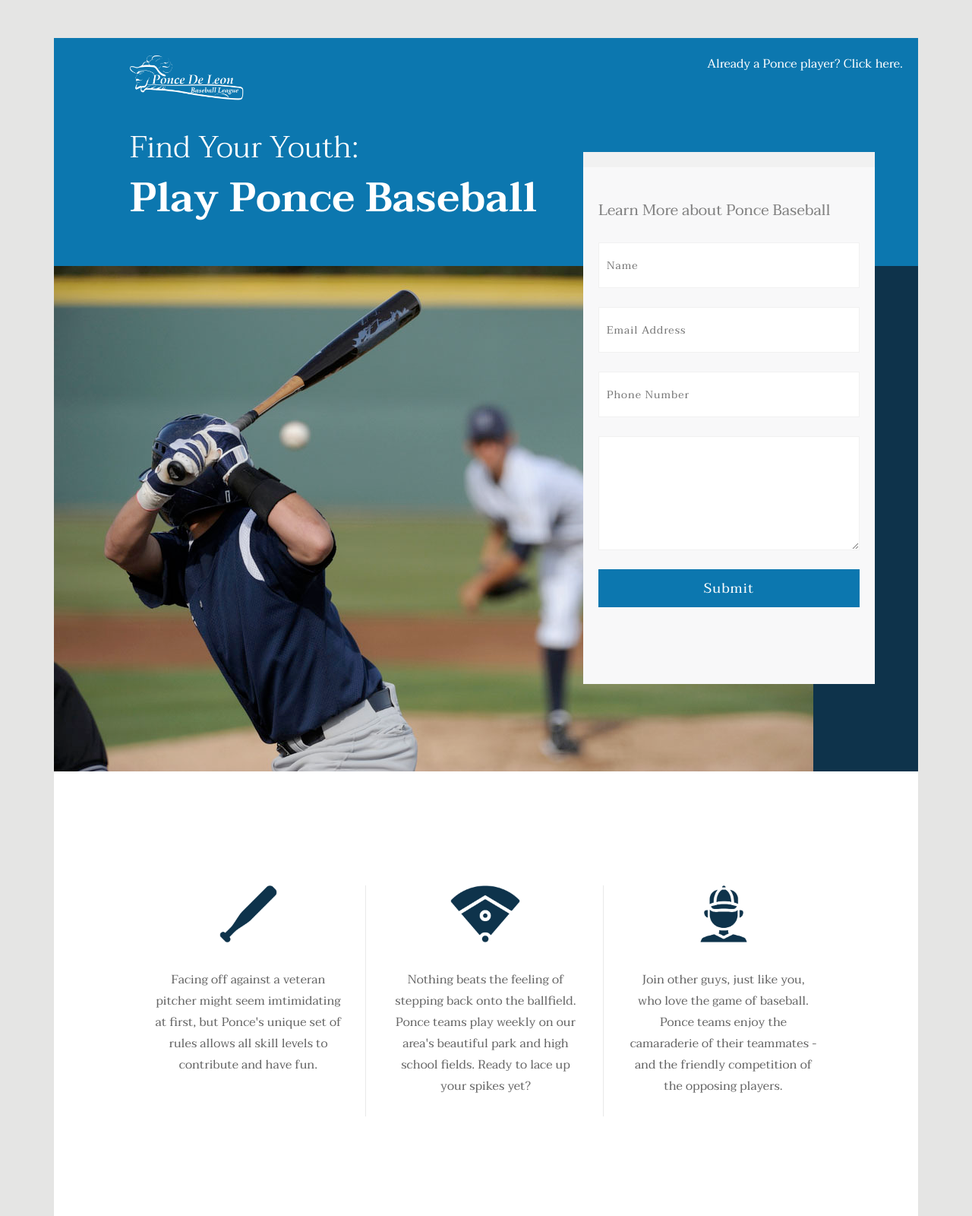
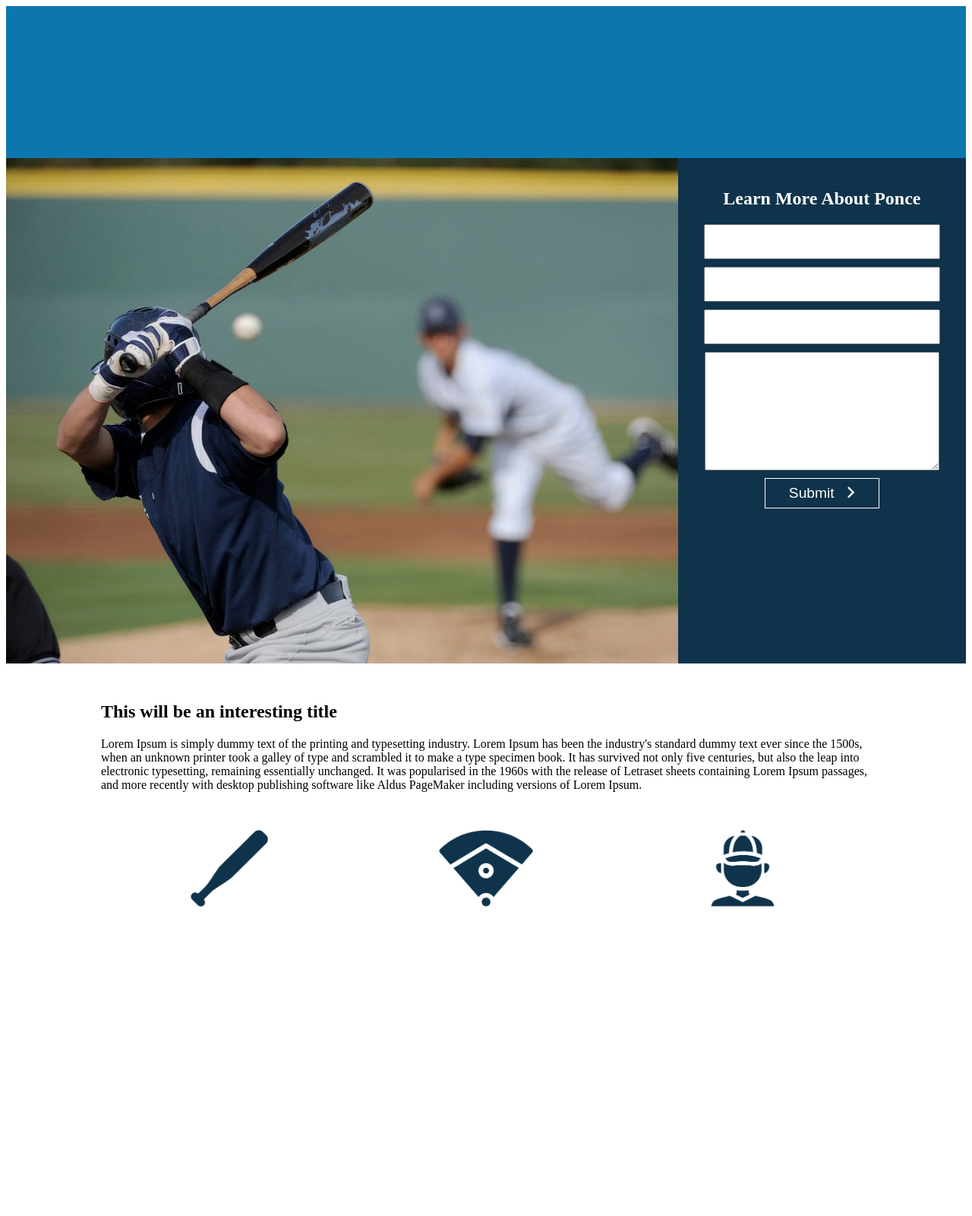
Before and after one commit to bpjamieson/bpjamieson.github.io, a plain HTML site: page ponce_lp/index.html in a window 1280 px wide. Shown: the top 1600 px of the page at 76% size. After the commit the page ends 1247 px from the top, so only its background shows below. Drawn offline with Linux system fonts and the light colour scheme.

Commit message:
version 11

```diff
--- a/ponce_lp/css/style.css
+++ b/ponce_lp/css/style.css
@@ -1,301 +1,183 @@
-* {
-  box-sizing: border-box;
-  /*font-family: 'Open Sans', sans-serif;*/
-  font-family: 'Taviraj', serif;
+html {
+  font-size: 16px;
+  margin: 0;
+  padding: 0;
   -webkit-font-smoothing: antialiased;
 }
 
-p {
-  color: #666;
+
+.main-heading,
+.main-content,
+.main-icons,
+.main-quote {
+  margin: 50px 125px;
 }
 
-#wrapper {
-  display: block;
-  margin: 50px auto 0 auto;
-  width: 90%;
-  height: auto;
-  background: #fff;
+/*#wrapper {
+  margin: 20px auto 0 auto;
+  padding: 0 150px;
+}*/
+
+header {
+  background-color: #0c77af;
+  height: 200px;
 }
 
-
-body {
-  background: #e5e5e4;
+.main {
+display: grid;
+grid-template-columns: 70% 30%;
+/*background-image: url('../images/ponce_stage.jpg');
+background-repeat: no-repeat;
+background-position: left;
+background-size:auto;
+height: 665px;*/
 }
 
-/*******HEADER*******/
-
-.current-players {
-  float: right;
-  padding: 20px 20px;
+.hitter {
+  background-image: url('../images/ponce_stage.jpg');
+  background-position: left;
+  background-repeat: no-repeat;
+  background-size: cover;
+  height: 665px;
+  grid-column: 1;
 }
 
-.current-players a {
+/******MAIN FORM******/
+.main-form {
+  grid-column: 2;
+  background-color: #0e334b;
+}
+
+.main-form form {
+}
+
+.main-form h1 {
   color: #fff;
-  text-decoration: none;
+  text-align: center;
+  padding-top:20px;
+}
+
+.main-form input {
+  display: block;
+  margin: 0 auto;
+  width: 80%;
+  height: 40px;
+  margin-top: 10px;
+  margin-bottom: 10px;
+}
+
+.main-form textarea {
+  display: block;
+  margin: 0 auto;
+  width: 80%;
+  height: 150px;
+  margin-top: 10px;
+  margin-bottom: 10px;
+}
+
+.main-form button {
+  display: block;
+  margin: 0 auto;
+  width: 40%;
+  height: 40px;
+  margin-top: 10px;
+  margin-bottom: 10px;
+  color: #fff;
+  font-size: 1.2rem;
+  background-color: transparent;
+  border: 1px solid #fff;
   transition: all 350ms ease-in-out;
 }
 
-.current-players a:hover {
-  color: rgba(255,255,255, 0.7);
+.main-form i {
+  padding-left:10px;
 }
 
-.section-header {
-  background-color: #0c77af;
-  color:#fff;
-  height: 300px;
+.main-form button:hover {
+  color:#0e334b;
+  background-color: #fff;
+  border: none;
 }
 
-.header-text p {
-  color:#fff;
+/******MOBILE FORM******/
+
+.mobile-form {
+  display: none;
 }
 
-.section-header img {
-  width: 150px;
-  margin-top: 20px;
-  margin-left: 100px;
+.mobile-form h1 {
+  color: #666;
+  text-align: center;
+  padding-top:20px;
 }
 
-.section-header p {
-  position: absolute;
-  top: 120px;
-  margin-left: 100px;
-  font-size: 40px;
-  font-weight: 300;
+.mobile-form input {
+  display: block;
+  margin: 0 auto;
+  width: 80%;
+  height: 40px;
+  margin-top: 10px;
+  margin-bottom: 10px;
 }
 
-.section-header h1 {
-  position: absolute;
-  top: 150px;
-  margin-left: 100px;
-  font-size: 65px;
-  font-weight: 600;
+.mobile-form textarea {
+  display: block;
+  margin: 0 auto;
+  width: 80%;
+  height: 150px;
+  margin-top: 10px;
+  margin-bottom: 10px;
 }
 
+.mobile-form button {
+  display: block;
+  margin: 0 auto;
+  width: 40%;
+  height: 40px;
+  margin-top: 10px;
+  margin-bottom: 10px;
+  color: #0e334b;
+  font-size: 1.2rem;
+  background-color: transparent;
+  border: 1px solid #0e334b;;
+  transition: all 350ms ease-in-out;
+}
 
-/*******STAGE IMAGE*******/
+.mobile-form i {
+  padding-left:10px;
+}
 
-
-
-.section-stage {
-  background-image: url('../images/ponce_stage.jpg');
-  background-repeat: no-repeat;
-  background-position: left;
+.mobile-form button:hover {
+  color:#fff;
   background-color: #0e334b;
-  height: 665px;
+  border: none;
 }
 
 
 
-/********FORM*********/
 
-form h3 {
-  color: grey;
-  font-weight: 400;
-  font-size: 20px;
+/*********** MAIN ICONS **********/
 
-}
-.desktop-form {
-  position: absolute;
-  right: 10%;
-  top:25%;
-  /*position: relative;
-  left: 800px;*/
-  border-top: 20px solid #f1f1f1;
-  padding: 20px;
-  height: 700px;
-  width: 30%;
-  background-color: #f8f8f9;
-}
-
-.mobile-form {
-  border-top: 20px solid #f1f1f1;
-  padding: 20px;
-  background-color: #f8f8f9;
-  display: none;
-}
-
-.mobile-form h3 {
+.main-icons {
+  display: grid;
+  grid-template-columns: repeat(3, 1fr);
   text-align: center;
 }
 
-input, button, textarea {
-  width:100%;
-  display: block;
-  margin: 25px auto;
-  letter-spacing: 1px;
-
+.main-icons img {
+  width: 40%;
 }
 
-input {
-  height: 60px;
-  font-size: 14px;
-  text-transform: capitalize;
-  padding-left: 10px;
-  border: 1px solid #f1f1f1;
-
+.bat:nth-of-type(1) {
+  grid-column: 1;
 }
 
-textarea {
-  font-size: 14px;
-  height: 150px;
-  border: 1px solid #f1f1f1;
-
+.field:nth-of-type(2) {
+  grid-column: 2;
 }
 
-button {
-  color: #fff;
-  background-color: #0c77af;
-  height: 50px;
-  border: none;
-  font-size: 18px;
-  text-transform: capitalize;
-  margin: 25px auto;
-  transition: all 400ms ease-in-out;
-}
-
-button:hover {
-  color: #0c77af;
-  background-color: #fff;
-}
-
-
-
-/*******PLAY SECTION*******/
-
-.flex-wrapper {
-  text-align: center;
-  margin:150px 100px;
-  display: flex;
-  justify-content: space-around;
-  flex-wrap: wrap;
-
-}
-
-.play-icons {
-  width: 33%;
-}
-
-.play-icons img {
-  width: 100px;
-}
-
-
-.play-icons p {
-  padding: 10px 30px;
-  text-align: center;
-}
-
-.bats-icon, .diamond-icon {
-  border-right: 1px solid #e9e9e9;
-
-}
-
-
-
-/*******ABOUT SECTION*******/
-
-.section-about {
-  display: flex;
-  flex-wrap: wrap;
-}
-
-.section-about-section h1 {
-  font-size:36px;
-}
-.section-about-section {
-  padding: 75px 25px;
-  width: 50%;
-  text-align: center;
-}
-
-.section-about-left {
-  background-color: #0e334b;
-
-}
-
-.section-about-left p, h1 {
-  color:#fff;
-}
-
-.section-about-left img {
-  width: 400px;
-}
-
-.section-about-right {
-  background-color: #fff;
-  color: #666;
-  border-top: 1px solid #f1f1f1;
-  border-bottom: 1px solid #f1f1f1;
-
-}
-
-.section-about-right h3 {
-  padding-top:75px;
-  font-size: 24px;
-
-}
-
-.section-about-right img {
-  width: 40px;
-}
-
-/*******TEXT SECTION*******/
-
-.section-text h1 {
-  text-align: center;
-  color: #666;
-}
-
-.section-text {
-  padding: 125px 75px;
-}
-
-
-
-/*******YOGI SECTION*******/
-
-.section-yogi {
-  text-align: center;
-  padding-top: 130px;
-  height: 300px;
-  background-color: #f1f1f1;
-}
-
-/*******FOOTER SECTION*******/
-footer {
-
-  height: 150px;
-  text-align: right;
-  background-color: #fff;
-}
-
-footer i {
-  padding: 30px;
-  color:#0e334b;
-}
-
-footer a i {
-  transition: all 350ms ease-in-out;
-}
-
-footer a i:hover {
-  color: rgba(14, 51, 75, 0.7);
-
-}
-
-.current-players-footer {
-  display: none;
-  text-align: center;
-}
-
-.current-players-footer a {
-  color: #0e334b;
-  text-decoration: none;
-  transition: all 350ms ease-in-out;
-}
-
-.current-players-footer a:hover {
-  color: rgba(14,51,75,0.7);
+.field:nth-of-type(3) {
+  grid-column: 3;
 }
 
 
@@ -303,104 +185,22 @@ footer a i:hover {
 
 
 
-/*******MEDIA QUERIES*******/
 
-@media screen and (max-width:1530px){
-  .section-header h1 {
-    font-size: 54px;
-    padding-top:20px;
-  }
 
-}
+/*MEDIA QUERIES*/
 
-@media screen and (max-width:1260px){
-  .desktop-form {
-    display: none;
-  }
-
+@media screen and (max-width:1100px){
 .mobile-form {
   display: block;
 }
 
-
+.main-form form {
+  display: none;
 }
 
-@media screen and (max-width:960px){
-  .play-icons {
-    width: 100%;
-  }
-
-  .bats-icon, .diamond-icon {
-    border-right: none;
+.main {
+  grid-template-columns: 100%;
+  overflow: hidden;
 }
 
 }
-
-@media screen and (max-width:775px){
-  #wrapper {
-    width: 100%;
-    margin: 0;
-  }
-
-  .section-header {
-    height: 400px;
-  }
-
-  /*.header-text p,
-  .header-text h1 {
-  }*/
-  .header-text p {
-    font-size: 24px;
-  }
-
-  .header-text h1 {
-    font-size: 48px;
-    line-height: 1;
-  }
-
-  .section-header h1,
-  .section-header p {
-    margin-left: 50px;
-  }
-
-  .section-header img {
-    display: block;
-    margin: 0 auto;
-    padding-top:20px;
-  }
-
-  .section-about-section {
-    width: 100%;
-  }
-
-  .section-about-right {
-    padding-top: 50px;
-  }
-
-  .section-about img {
-    padding-bottom:50px;
-  }
-
-  .flex-wrapper {
-    width: 100%;
-    margin: 50px 0;
-  }
-
-
-  .current-players {
-    display: none;
-  }
-
-  .current-players-footer {
-    display: block;
-  }
-
-  footer {
-    text-align: center;
-  }
-
-  footer a {
-    font-size: 75%;
-  }
-
-}
--- a/ponce_lp/index.html
+++ b/ponce_lp/index.html
@@ -1,122 +1,83 @@
 <!DOCTYPE html>
-
+<!DOCTYPE html>
 <html>
   <head>
-  <meta charset="UTF-8">
-  <meta name="viewport" content="width=device-width, initial-scale=1.0">
-  <meta http-equiv="X-UA-Compatible" content="ie=edge">
-  <title>Ponce De Leon Baseball | Washington, D.C., Maryland, Virginia Men's Baseball</title>
+    <meta charset="utf-8">
+    <title>Ponce De Leon Baseball</title>
     <link rel="stylesheet" href="css/style.css">
     <script src="https://use.fontawesome.com/6027a52b16.js"></script>
-<!-- <link href="https://fonts.googleapis.com/css?family=Open+Sans:300,400,700" rel="stylesheet"> -->
-<link href="https://fonts.googleapis.com/css?family=Taviraj:300,400,600" rel="stylesheet">
-<script src="js/jquery-3.2.1.min.js"></script>
   </head>
-
   <body>
     <div id="wrapper">
 
-<section class="section-header">
-  <div class="current-players">
-  <a href="http://www.poncedeleonbaseball.com">Already a Ponce player? Click here.</a>
-</div>
-  <div class="logo">
-  <img src="images/ponce_logo.png" alt="">
+<header>
+
+</header>
+
+<section class="main">
+<div class="hitter">
 </div>
 
-<div class="header-text">
-<p>Find Your Youth:</p>
-<h1>Play Ponce Baseball</h1>
+<div class="main-form">
+  <h1>Learn More About Ponce</h1>
+  <form class="" action="index.html" method="post">
+    <input type="text" name="" value="">
+    <input type="email" name="" value="">
+    <input type="tel" name="" value="">
+    <textarea name="name" rows="8" cols="80"></textarea>
+    <button type="submit" name="button">Submit <i class="fa fa-angle-right fa-1x" aria-hidden="true"></i></button>
+  </form>
 </div>
-  <form class="desktop-form">
-    <h3>Learn More about Ponce Baseball</h3>
-    <input type="text" name="name" id="fullName" placeholder="Name">
-    <input type="email" id="emailAddress" placeholder="Email address">
-
-    <input type="text" id="phoneNumber" placeholder="Phone number">
-    <textarea id="comments"></textarea>
-    <button type="submit">Submit</button>
+</section>
 
 
+<section class="mobile-form">
+  <h1>Learn More About Ponce</h1>
+    <form class="" action="index.html" method="post">
+    <input type="text" name="" value="">
+    <input type="email" name="" value="">
+    <input type="tel" name="" value="">
+    <textarea name="name" rows="8" cols="80"></textarea>
+    <button type="submit" name="button">Submit <i class="fa fa-angle-right fa-1x" aria-hidden="true"></i></button>
   </form>
 </section>
 
-<section class="section-stage">
-  <!-- <img src="images/ponce_stage.jpg" alt=""> -->
+
+<section class="main-heading">
+  <h1>This will be an interesting title</h1>
+  <p>Lorem Ipsum is simply dummy text of the printing and typesetting industry. Lorem Ipsum has been the industry's standard dummy text ever since the 1500s, when an unknown printer took a galley of type and scrambled it to make a type specimen book. It has survived not only five centuries, but also the leap into electronic typesetting, remaining essentially unchanged. It was popularised in the 1960s with the release of Letraset sheets containing Lorem Ipsum passages, and more recently with desktop publishing software like Aldus PageMaker including versions of Lorem Ipsum.</p>
+
 </section>
 
-<section class="section-play">
-  <div class="flex-wrapper">
-<div class="bats-icon play-icons">
+<section class="main-content">
+
+</section>
+
+<section class="main-icons">
+
+  <div class="bat">
     <img src="images/bat_icon3.png" alt="">
-  <p>Facing off against a veteran pitcher might seem imtimidating at first, but Ponce's unique set of rules allows all skill levels to contribute and have fun. </p>
   </div>
 
-
-  <div class="diamond-icon play-icons">
+  <div class="field">
 <img src="images/baseballfield_icon3.png" alt="">
-  <p>Nothing beats the feeling of stepping back onto the ballfield. Ponce teams play weekly on our area's beautiful park and high school fields. Ready to lace up your spikes yet?</p>
-  </div>
-  <div class="player-icon play-icons">
-      <img src="images/player_icon3.png" alt="">
-        <p>Join other guys, just like you, who love the game of baseball. Ponce teams enjoy the camaraderie of their teammates - and the friendly competition of the opposing players.</p>
   </div>
 
-</div>
-</section>
-<section class="mobile-section-form">
-  <form class=mobile-form>
-    <h3>Learn More about Ponce Baseball</h3>
-    <input type="text" name="name" id="fullName" placeholder="Name">
-    <input type="email" id="emailAddress" placeholder="Email address">
-
-    <input type="text" id="phoneNumber" placeholder="Phone number">
-    <textarea id="comments"></textarea>
-    <button type="submit">Submit</button>
-
-
-  </form>
-
-</section>
-<section class="section-about">
-<div class="section-about-left section-about-section">
-<h1>DC Metro Area's Premier Adult Baseball League</h1>
-<p>We have served men, ages 30+, for over 25 years.</p>
-<p>Ponce de Leon Baseball League was founded in 1990 with the goal of providing men of all ages and skill levels the opportunity to play baseball. Ponce currently has 3 seasons (Spring, Summer, Fall) and offers a one-week Winter Camp (Fort Meyers, FL) for those interested in taking their game to the next level.</p>
-</div>
-<div class="section-about-right section-about-section">
-<h3>No matter your level of experience, you can rediscover your passion for baseball and play with Ponce De Leon!</h3>
-<img src="images/baseball_icon3.png" alt="">
-<img src="images/baseball_icon3.png" alt="">
-<img src="images/baseball_icon3.png" alt="">
+  <div class="player">
+<img src="images/player_icon3.png" alt="">
   </div>
 
 </section>
 
-<section class="section-text">
-  <h1>This will be an interesting title</h1>
-  <p>Lorem Ipsum is simply dummy text of the printing and typesetting industry. Lorem Ipsum has been the industry's standard dummy text ever since the 1500s, when an unknown printer took a galley of type and scrambled it to make a type specimen book. It has survived not only five centuries, but also the leap into electronic typesetting, remaining essentially unchanged. It was popularised in the 1960s with the release of Letraset sheets containing Lorem Ipsum passages, and more recently with desktop publishing software like Aldus PageMaker including versions of Lorem Ipsum.</p>
+
+<section class="main-quote">
+
 </section>
 
-<section class="section-yogi">
-  <p><em>"Love is the most important thing in the world, but baseball is pretty good, too."</em><br>-Yogi Berra</p>
-</section>
-
-
-
 <footer>
-  <a href="#"><i class="fa fa-facebook-official fa-3x" aria-hidden="true"></i></a>
-  <a href="#"><i class="fa fa-instagram fa-3x" aria-hidden="true"></i></a>
-  <a href="#"><i class="fa fa-twitter fa-3x" aria-hidden="true"></i></a>
-  <div class="current-players-footer">
-    <a href="http://www.poncedeleonbaseball.com">Already a Ponce player? Click here.</a>
-  </div>
-
 
 </footer>
+
 </div>
-
-
-<script src="js/main.js"></script>
   </body>
 </html>
```
Lines whose indentation alone changed are shown as unchanged.
